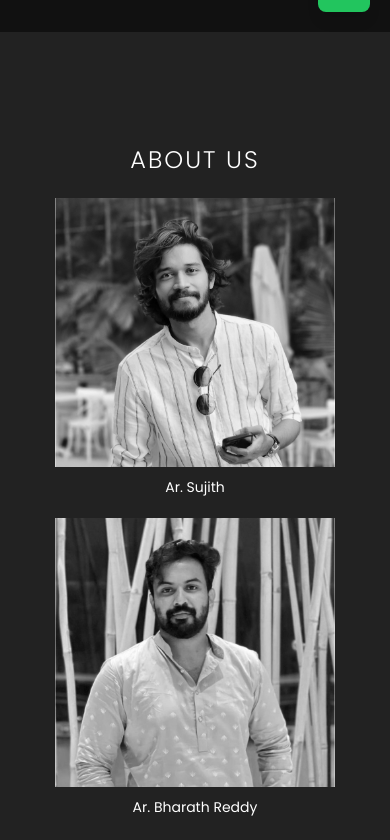
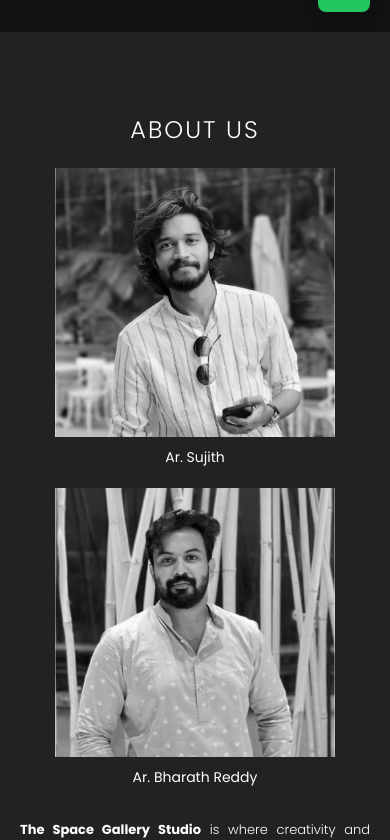
Before and after one commit to prasadmeragala/SGS-Interior, a React (Vite) app: page / in a window 390 px wide. Shown: the part 812-1652 px from the top of the page. Built offline with nearby package versions, Linux system fonts and the light colour scheme; grey boxes are pictures that could not be loaded.

Commit message:
fixed gap of aboutus

```diff
--- a/src/components/Intro/index.css
+++ b/src/components/Intro/index.css
@@ -1,7 +1,7 @@
 .about-container {
   background-color: #222;
   color: #fff;
-  padding: 40px 30px 20px;
+  padding: 0px 30px 20px;
   text-align: center;
 }
 
@@ -57,7 +57,7 @@
 /* ========================= */
 @media (max-width: 1024px) {
   .about-container {
-    padding: 30px 60px 30px;
+    padding: 0px 60px 30px;
   }
 
   .about-images {
@@ -75,7 +75,7 @@
 /* ========================= */
 @media (max-width: 640px) {
   .about-container {
-    padding: 30px 20px 30px;
+    padding: 0px 20px 30px;
   }
 
   .about-images {
```
